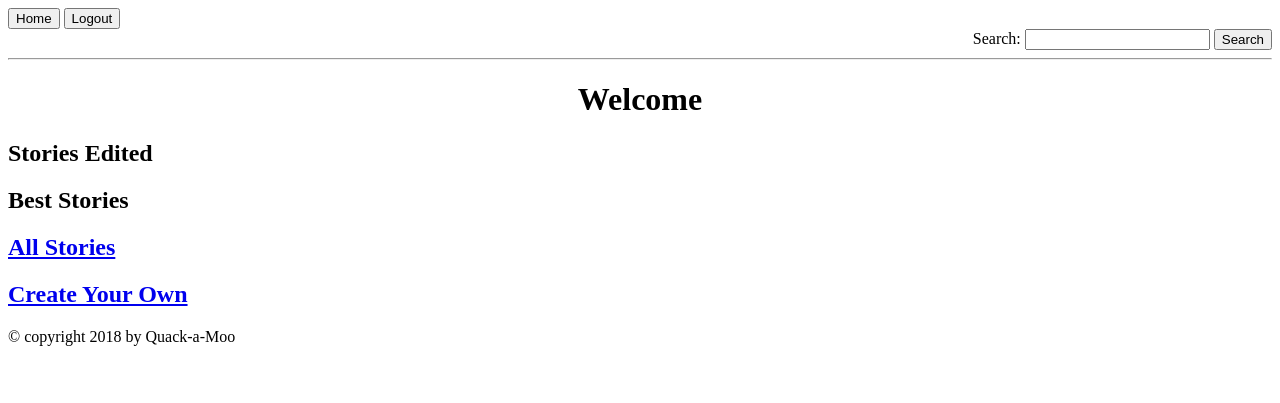
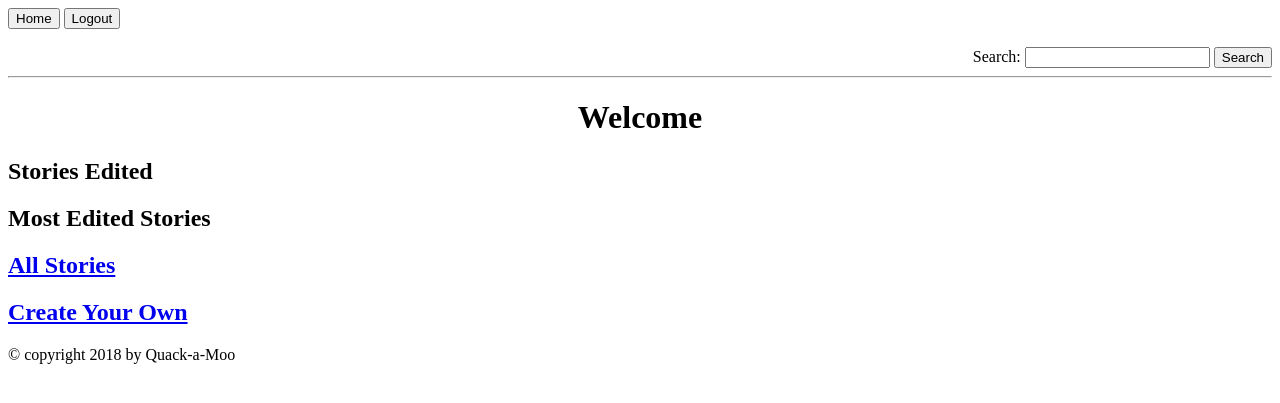
Before and after one commit to Zer0-M/Quack-a-Moo, a Flask app: template templates/home.html in a window 1280 px wide. Shown: the top 403 px of the page. Run offline with Flask 2, Linux system fonts and the light colour scheme; the template is opened without the code that fills it, so the values that code supplies are empty.

Commit message:
minor template changes

```diff
--- a/templates/base.html
+++ b/templates/base.html
@@ -16,7 +16,7 @@
       <input type="submit" name="home_Button" value="Home">
       <input type="submit" name="logoutbutton" value="Logout">
     </form>
-
+    <br>
     <form align="right" action="/search">
       Search: <input align="right" type="text" name="search_story">
       <input type="submit" value="Search">
--- a/templates/home.html
+++ b/templates/home.html
@@ -15,7 +15,7 @@
    <li><a href="/view?title={{story[1]}}&storyId={{story[0]}}">{{story[1]}}</a></li>
   {% endfor %}
 </ol>
-<h2>Best Stories</h2>
+<h2>Most Edited Stories</h2>
 <ol>
    {% for story in popular %}
    <li><a href="/edit?title={{story[2]}}&storyId={{story[1]}}">{{story[2]}}</a></li>
```
